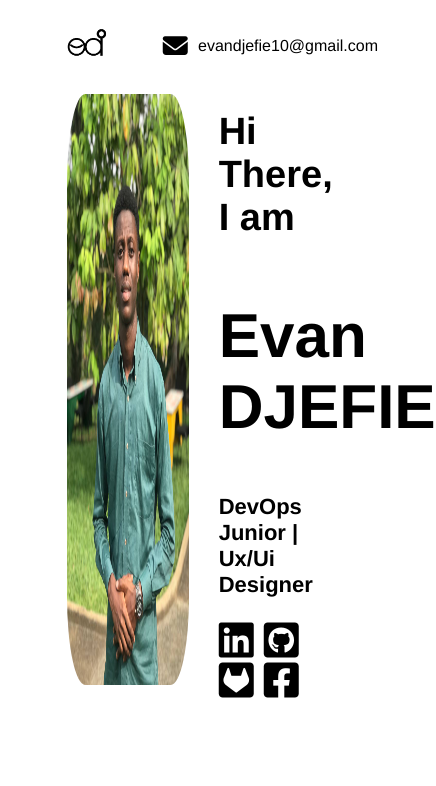
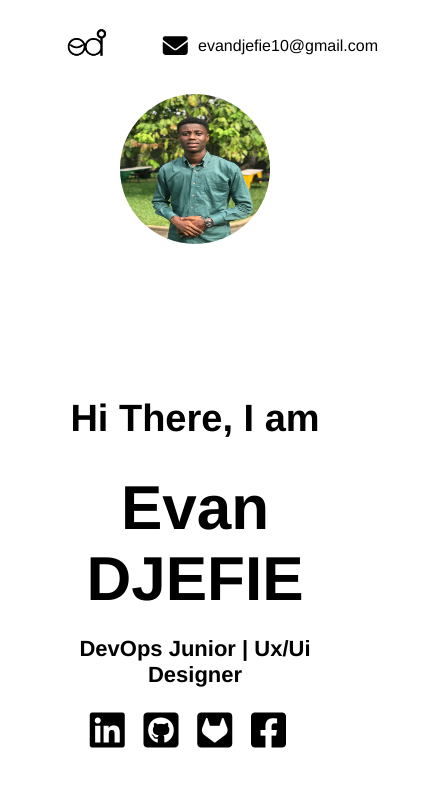
Before and after one commit to evandjefie/my-static-portfolio, a plain HTML site: page index.html in a window 390 px wide. Shown: the whole page, 436 px wide, since content can reach past the window. Drawn offline with Linux system fonts and the light colour scheme.

Commit message:
Responsive with media queries added

```diff
--- a/style.css
+++ b/style.css
@@ -87,7 +87,7 @@ section{
 }
 .right>h1{
     font-size: 62px;
-    margin: 30px 0;
+    margin: 0;
 }
 
 .right>h2{
@@ -102,3 +102,39 @@ section{
     margin-right: 5%;
     color: black;
 }
+
+/* Ajout de la règle pour les appareils mobiles */
+@media (max-width: 768px) {
+    section {
+        flex-direction: column;
+        align-items: center;
+    }
+
+    .left,
+    .right {
+        width: 100%;
+        margin-left: 0;
+    }
+
+    .right {
+        text-align: center;
+    }
+
+    .left{
+        height: 20vh;
+    }
+    .imgContainer{
+        background-color: rgba(0, 0, 0, 0);
+        height: 150px;
+        display: flex;
+        align-items: center;
+        justify-content: center;
+        width: auto;
+        align-items: flex-end;
+    }
+    .imgContainer>img{
+        height: 150px;
+        width: 150px;
+        border-radius: 100%;
+    }
+}
```
